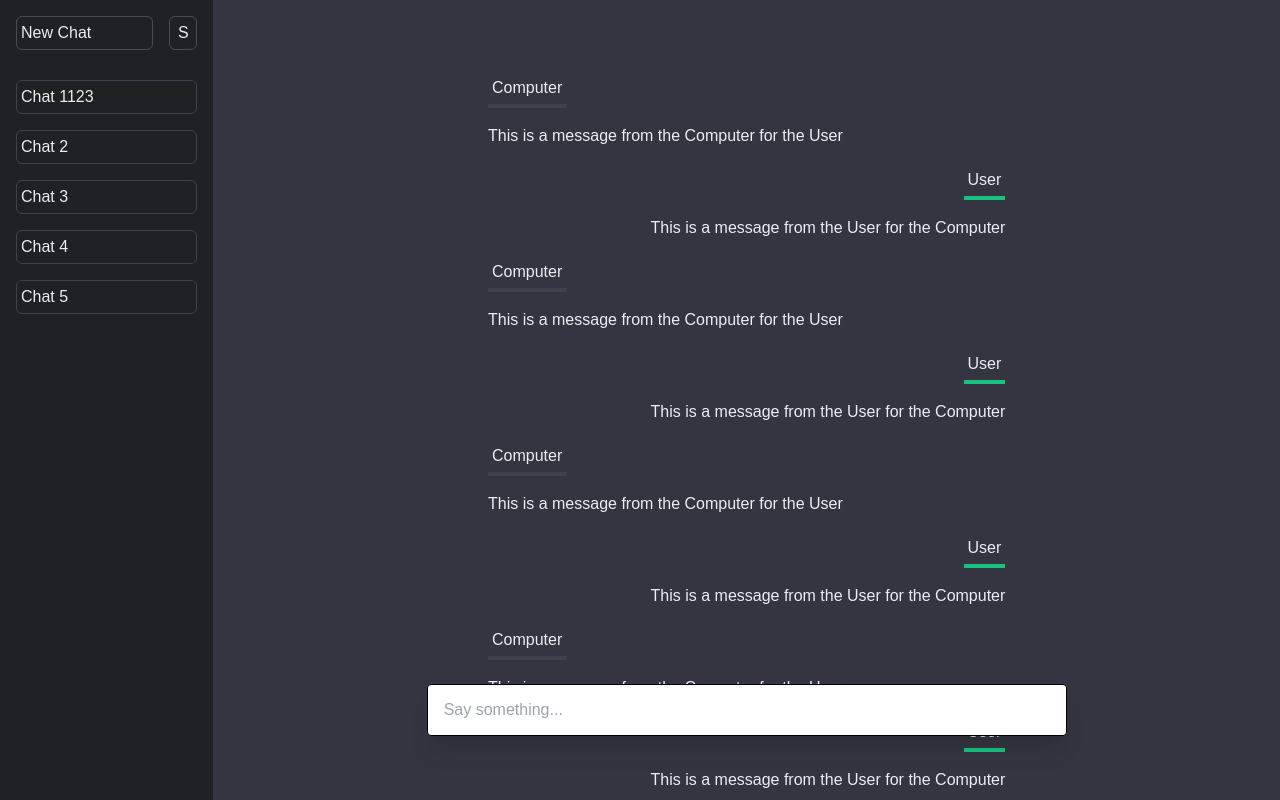
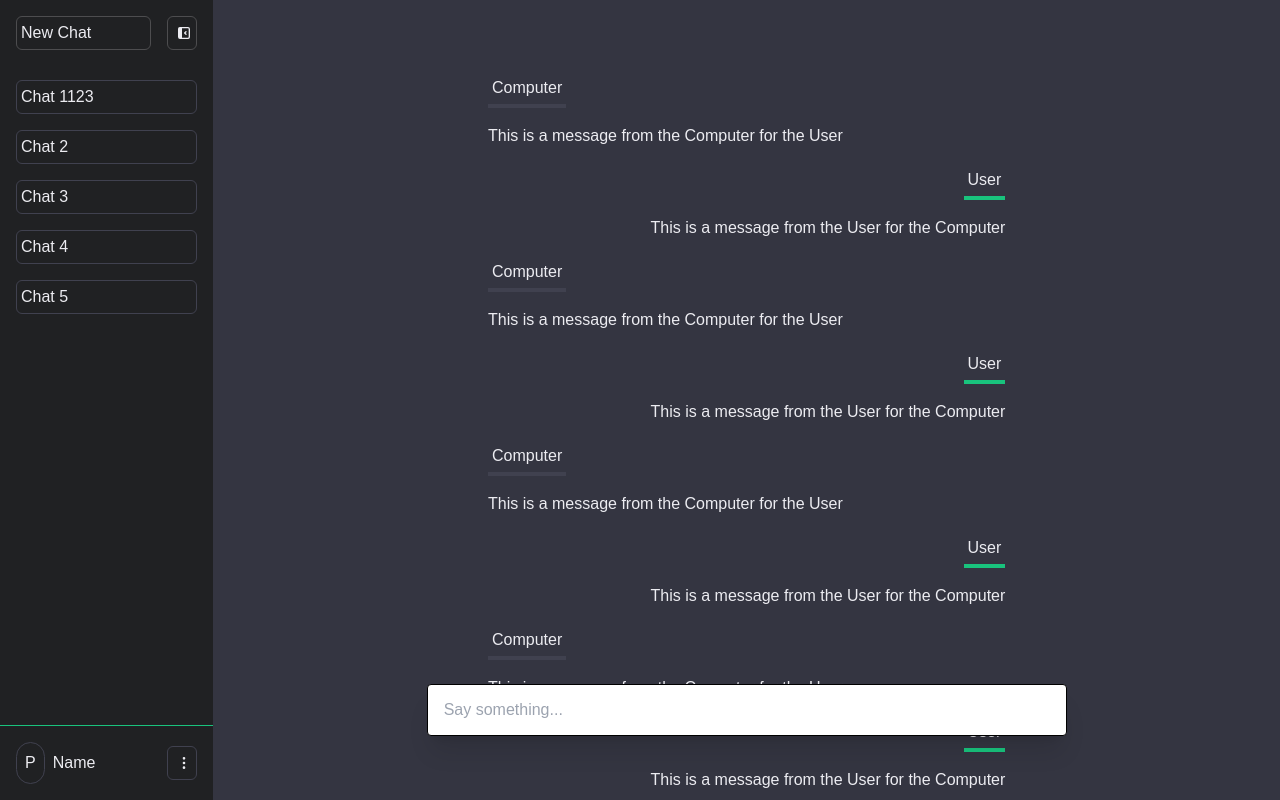
Before and after one commit to luismata5656/copy_ai, a Next.js app: page / in a window 1280 px wide. Built offline with nearby package versions, Linux system fonts and the light colour scheme; a web font is replaced by a local one.

Commit message:
bottom sidebar controls

```diff
--- a/package.json
+++ b/package.json
@@ -16,7 +16,8 @@
     "next-ai": "^0.0.0",
     "openai": "^4.17.0",
     "react": "^18",
-    "react-dom": "^18"
+    "react-dom": "^18",
+    "react-icons": "^4.11.0"
   },
   "devDependencies": {
     "@types/node": "^20",
--- a/src/components/Sidebar.tsx
+++ b/src/components/Sidebar.tsx
@@ -1,6 +1,6 @@
 import React from 'react'
 import ChatItem from '@/components/chat/Chat'
-
+import { TbDotsVertical, TbLayoutSidebarRightCollapseFilled, TbLayoutSidebarLeftCollapseFilled } from 'react-icons/tb'
 
 export default function Sidebar() {
 return (
@@ -10,8 +10,8 @@ return (
 		<button className='w-5/6 btn rounded-md text-left border border-solid border-1 border-default-secondary-3 p-1 hover:bg-default-secondary-3'>
 			New Chat
 		</button>
-		<button className='w-1/6 border border-default-secondary-3 rounded-md p-1'>
-			S
+		<button className='w-1/6 border border-default-secondary-3 text-center p-2 rounded-md p-1'>
+			<TbLayoutSidebarLeftCollapseFilled />
 		</button>
 		</div>
 	</div>
@@ -24,8 +24,16 @@ return (
 		<ChatItem name="Chat 5"/>
 		</div>
 	</div>
-	<div>
-
+	<div className='p-4 border-t border-default-accent flex flex-row items-center'>
+		<div className='w-1/6 rounded-full border border-default-secondary-2 text-center p-2'>
+			P
+		</div>
+		<div className='w-2/3 text-left m-2'>
+			Name
+		</div>
+		<div className='w-1/6 rounded-md border border-default-secondary-2 p-2'>
+		<TbDotsVertical />
+		</div>
 	</div>
 	</div>
 )
```
Also changed, not shown: 1 other file (tests, documents, lock files or other folders).
